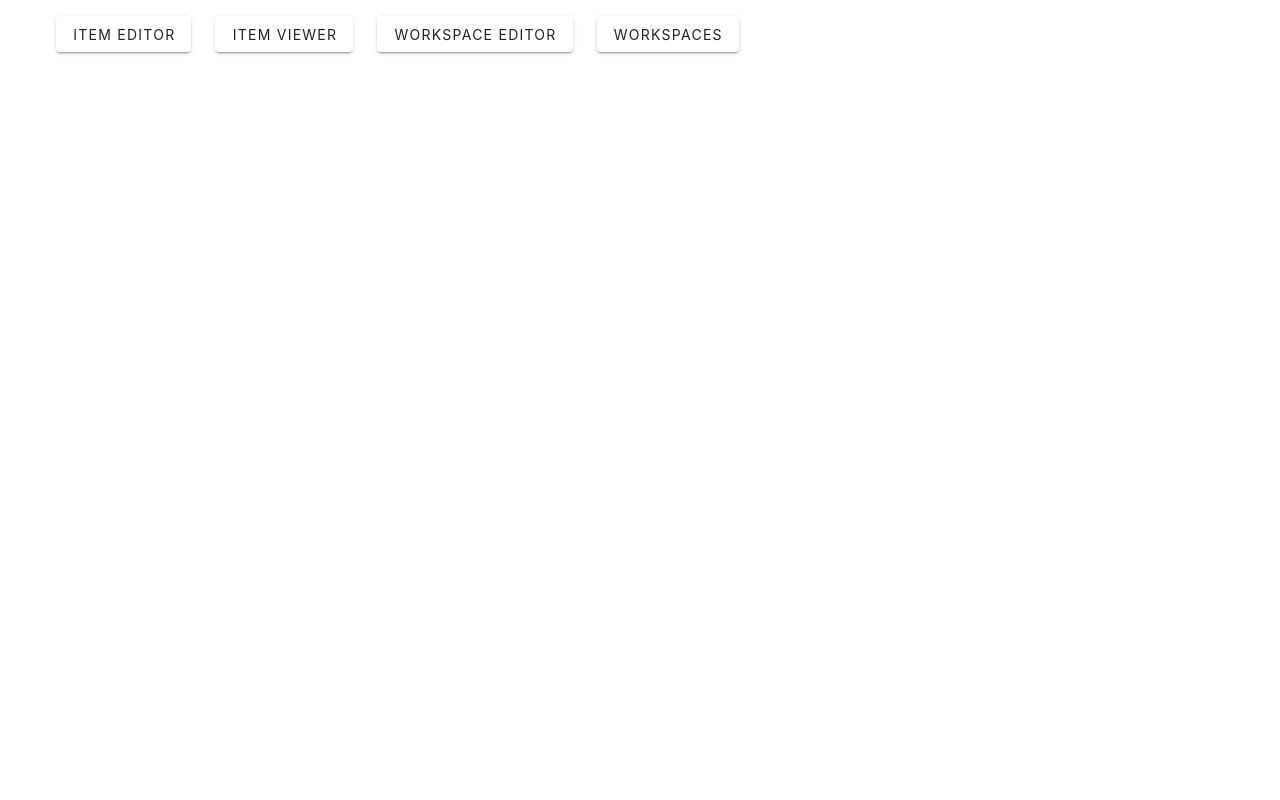
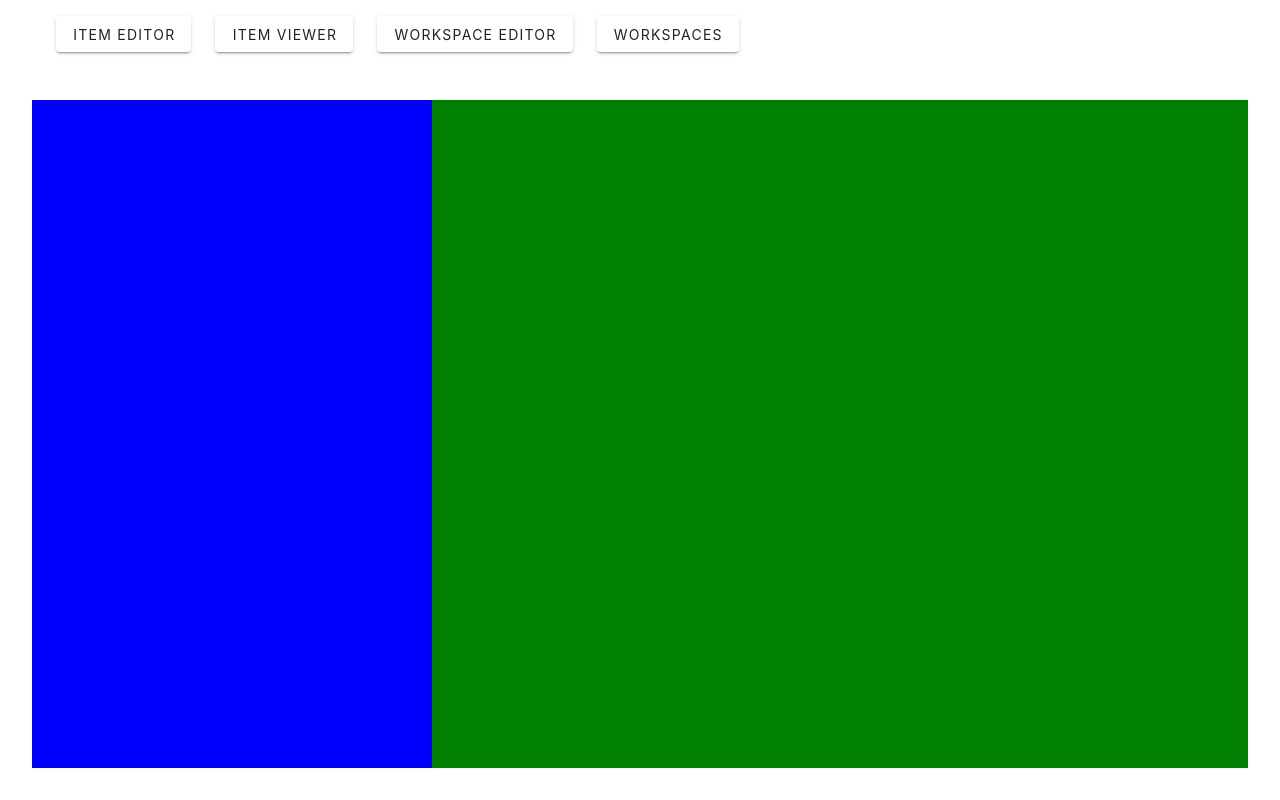
Before and after one commit to AlexJFDev/Capstone, a Vue app: page / in a window 1280 px wide. Built offline with nearby package versions, Linux system fonts and the light colour scheme; the HTML template or start-up script is replaced by a standard one.

Commit message:
Started roadmap pane

```diff
--- /dev/null
+++ b/src/components/roadmap/RoadmapPane.vue
@@ -0,0 +1,49 @@
+<!--
+This component will take a `workspaceId` as a prop and render a Roadmap (Gantt chart) for the Workspace.
+If there is not enough vertical space, the pane will scroll, rather than making the screen longer.
+
+At the moment, all buttons should call no-op functions.
+
+The display will have two halves. There should be a border separating each half.
+
+On the left will be a column of items.
+Each row will have the name of its item. When a row is hovered over, up and down buttons will appear on the leftmost side and a settings button will appear on the rightmost side.
+The very first row will be to add a new item.
+The very last row will also be to add a new item. This row should always be visible.
+This half should maintain a constant width.
+
+On the right will be an SVG rendering of the roadmap items as bars.
+To start, the roadmap will be at a week scale zoom level. However, the implementation should be able to support changing the scale in the future.
+Each bar will be colored according to its item color.
+There will be a header at the top showing the date of the start of each week on Sunday. This header should always be visible.
+A vertical dashed line should be at each sunday mark.
+This half can scroll horizontally if there is not enough space to display all bars.
+This half's width should resize depending on horizontal space available.
+
+The rows on either side should be the same height so that the name of an item lines up with its bar. There should be a thin border which appears to cross the entire width of the pane for each row.
+-->
+
+<script setup lang="ts">
+import { workspaces } from '@/testing/dummy-workspaces'
+
+
+const props = defineProps<{
+  workspaceId: string
+}>()
+
+const workspace = workspaces[props.workspaceId]!
+
+</script>
+
+<template>
+  <div class="w-100 h-100 pa-8">
+    <div class="w-100 h-100" style="background-color: green;">
+      <div style="background-color: blue; width: 400px;" class="h-100"></div>
+      <div style="background-color: red;"></div>
+    </div>
+  </div>
+</template>
+
+<style scoped>
+
+</style>
--- a/src/views/HomeView.vue
+++ b/src/views/HomeView.vue
@@ -1,8 +1,11 @@
 <script setup lang="ts">
+import RoadmapPane from '@/components/roadmap/RoadmapPane.vue'
+
+const TEST_WORKSPACE_ID = 'w-1a2b3c4d-5e6f-7890-abcd-ef1234567890'
 </script>
 
 <template>
   <v-main>
-
+    <RoadmapPane :workspaceId="TEST_WORKSPACE_ID"/>
   </v-main>
 </template>
```
Also changed, not shown: 2 other files (tests, documents, lock files or other folders).
